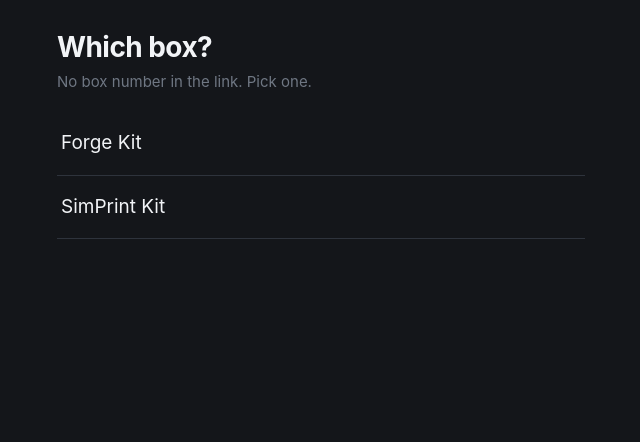
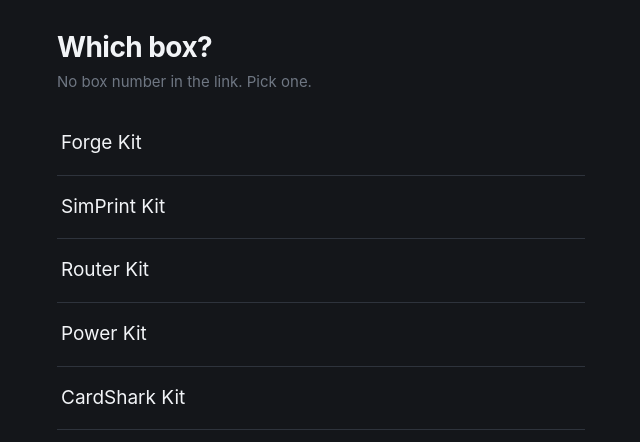
Before and after one commit to m-k-stahl/anvil, a plain HTML site: page kit/index.html in a window 1280 px wide. Shown: the whole page, without its empty margins (319-959 px from the left). Drawn offline with Linux system fonts and the light colour scheme.

Commit message:
Added Four Cards and started inventory list

```diff
--- a/kit/index.html
+++ b/kit/index.html
@@ -127,8 +127,36 @@
       "BG chip",
       "Two rolls of paper",
     ]
-  }
-  // 3: { name: "Box 2", sub: "", items: ["item", "item"] },
+  },
+  3: {
+    name: "Router Kit",
+    sub: "Router and cables",
+    items: [
+      "Router and cables",
+      "Router power supply",
+  ]
+  },
+  4: {
+    name: "Power Kit",
+    sub: "Power supplies and cords",
+    items: [
+      "4 Anker USB power supplies",
+      "12 USB C cords",
+      "4 Extension cords",
+      "4 Lightning cords",
+      "Check this list for completeness",
+    ]
+  },
+  5: {
+    name: "CardShark Kit",
+    sub: "Game Supplies",
+    items: [
+      "Four Card Shark Modules",
+      "USB Charger and 4 cords",
+      "RFID Cards",
+      "Bag of Chips",
+    ]
+  },
 };
 // ---------------------------------------------------------------
 
```
